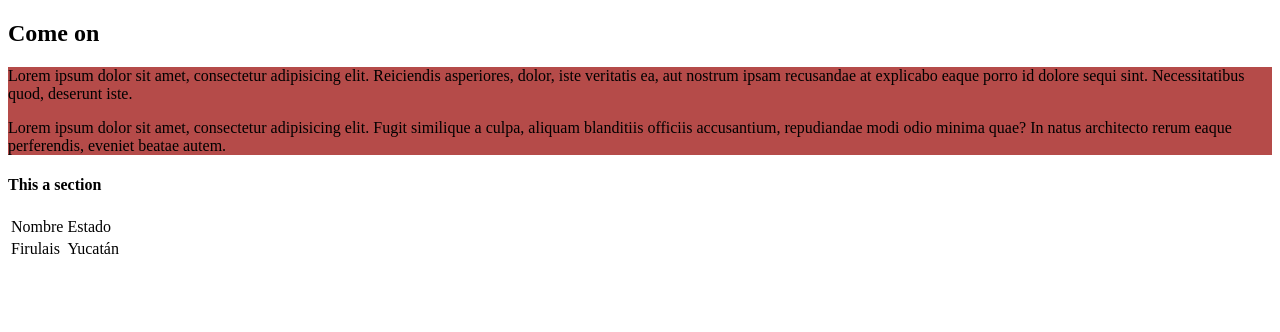
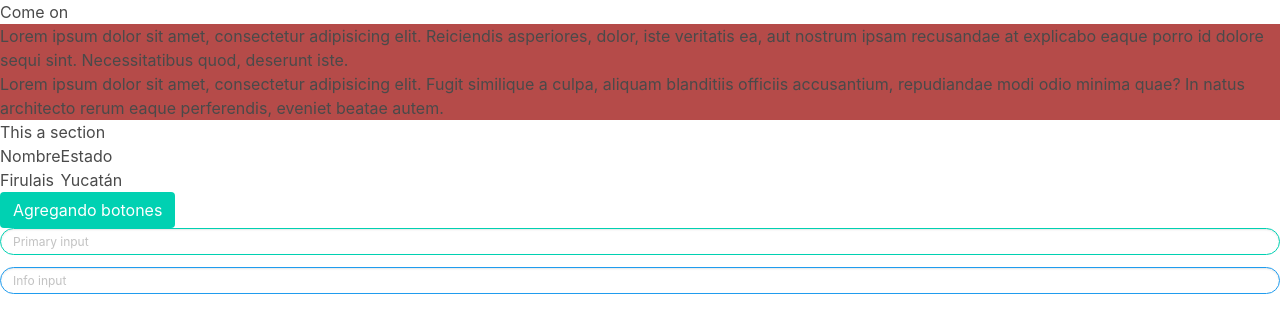
Before and after one commit to Desarrollo3-ATI/ProjectGit, a plain HTML site: page index.html in a window 1280 px wide. Drawn offline with nearby package versions, Linux system fonts and the light colour scheme.

Commit message:
Utilizamos un framework

```diff
--- a/index.html
+++ b/index.html
@@ -3,6 +3,7 @@
 <head>
 	<meta charset="UTF-8">
 	<title>Document</title>
+	<link rel="stylesheet" href="https://cdnjs.cloudflare.com/ajax/libs/bulma/0.7.2/css/bulma.min.css">
 </head>
 <body>
 	<h2>Come on</h2>
@@ -25,5 +26,18 @@
 			</table>
 		</div>
 	</section>
+	<div class="">
+		<button class="button is-primary">Agregando botones</button>
+		<div class="field">
+		  <div class="control">
+		    <input class="input is-primary is-rounded is-small" type="text" placeholder="Primary input">
+		  </div>
+		</div>
+		<div class="field">
+		  <div class="control">
+		    <input class="input is-info is-rounded is-small" type="text" placeholder="Info input">
+		  </div>
+		</div>
+	</div>
 </body>
 </html>
```
